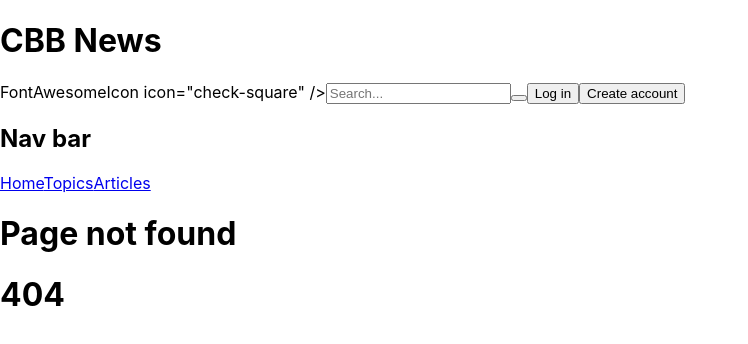
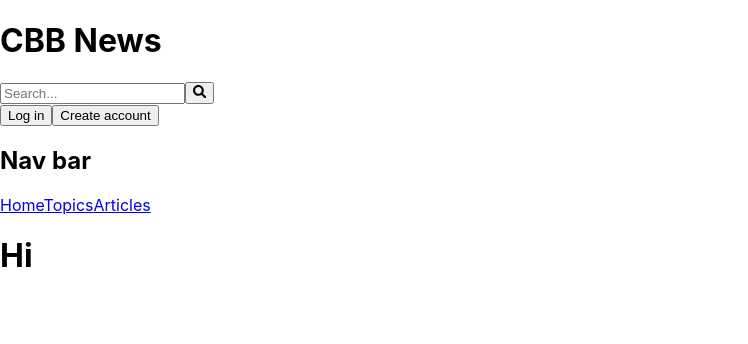
Before and after one commit to mPogrzebski/cbb-nc-news-frontend, a React (Create React App) app: page /search in a window 1280 px wide. Before the commit this address had no page. Shown: the top 344 px of the page, without its empty margins (0-748 px from the left). Built offline with nearby package versions, Linux system fonts and the light colour scheme.

Commit message:
Implemented search redirecting to seacrh page

```diff
--- a/package.json
+++ b/package.json
@@ -3,13 +3,13 @@
   "version": "0.1.0",
   "private": true,
   "dependencies": {
-    "@fortawesome/fontawesome-svg-core": "^1.2.36",
     "@testing-library/jest-dom": "^5.14.1",
     "@testing-library/react": "^11.2.7",
     "@testing-library/user-event": "^12.8.3",
     "axios": "^0.23.0",
     "react": "^17.0.2",
     "react-dom": "^17.0.2",
+    "react-icons": "^4.3.1",
     "react-router-dom": "^5.3.0",
     "react-scripts": "4.0.3",
     "web-vitals": "^1.1.2"
--- a/src/App.js
+++ b/src/App.js
@@ -6,6 +6,7 @@ import Topics from "./components/Topics";
 import Article from "./components/Articles/Article";
 import Articles from "./components/Articles/Articles";
 import Page404 from "./components/Page404";
+import Search from "./components/Search";
 function App() {
   return (
     <BrowserRouter>
@@ -26,10 +27,13 @@ function App() {
             <Articles />
           </Route>
 
+          <Route exact path="/search" >
+            <Search />
+          </Route>
+
           <Route exact path="/articles/:article_id">
             <Article />
           </Route>
-
 
           <Route>
             <Page404 />
--- a/src/components/Header/SearchBar.jsx
+++ b/src/components/Header/SearchBar.jsx
@@ -1,24 +1,40 @@
-import React, { useState } from 'react'
-import { FontAwesomeIcon } from "@fortawesome/react-fontawesome";
+import React, { useState } from "react";
+import { FaSearch } from "react-icons/fa";
+import { Redirect } from "react-router-dom/cjs/react-router-dom.min";
 
 export default function SearchBar() {
+  const [searchTerm, setSearchTerm] = useState("");
+  const [redirect, setRedirect] = useState(false);
+  const [finalSearch, setFinalSearch] = useState('')
 
-    const  [seachTerm, setSearchTerm] = useState('')
+  const handleChange = (event) => {
+    setSearchTerm(event.target.value);
+  };
 
-    const handleChange = (event) =>{
-        setSearchTerm(event.target.value)
-    }
+  const handleSubmit = (event) => {
+    setFinalSearch(searchTerm);
+    setSearchTerm('')
+    event.preventDefault();
+    setRedirect(true);
+  };
 
-    return (
-      <>
-        FontAwesomeIcon icon="check-square" />
+  return (
+    <>
+      {redirect ? (
+        <Redirect to={`/search?searchWord=${finalSearch}`}></Redirect>
+      ) : null}
+      <form onSubmit={handleSubmit}>
         <input
           type="search"
           placeholder="Search..."
-          value={seachTerm}
+          value={searchTerm}
           onChange={handleChange}
+          name="search"
         />
-        <button></button>
-      </>
-    );
+        <button type="submit">
+          <FaSearch />
+        </button>
+      </form>
+    </>
+  );
 }
--- /dev/null
+++ b/src/components/Search.jsx
@@ -0,0 +1,17 @@
+import React from "react";
+import {  useLocation, useParams } from "react-router";
+
+export default function Search(props) {
+
+    const search = useLocation().search;
+
+    const searchTerm = new URLSearchParams(search).get("searchWord");
+
+
+  return (
+    <div>
+      <h1>Hi</h1>
+      <p>{searchTerm}</p>
+    </div>
+  );
+}
```
Also changed, not shown: 1 other file (tests, documents, lock files or other folders).
